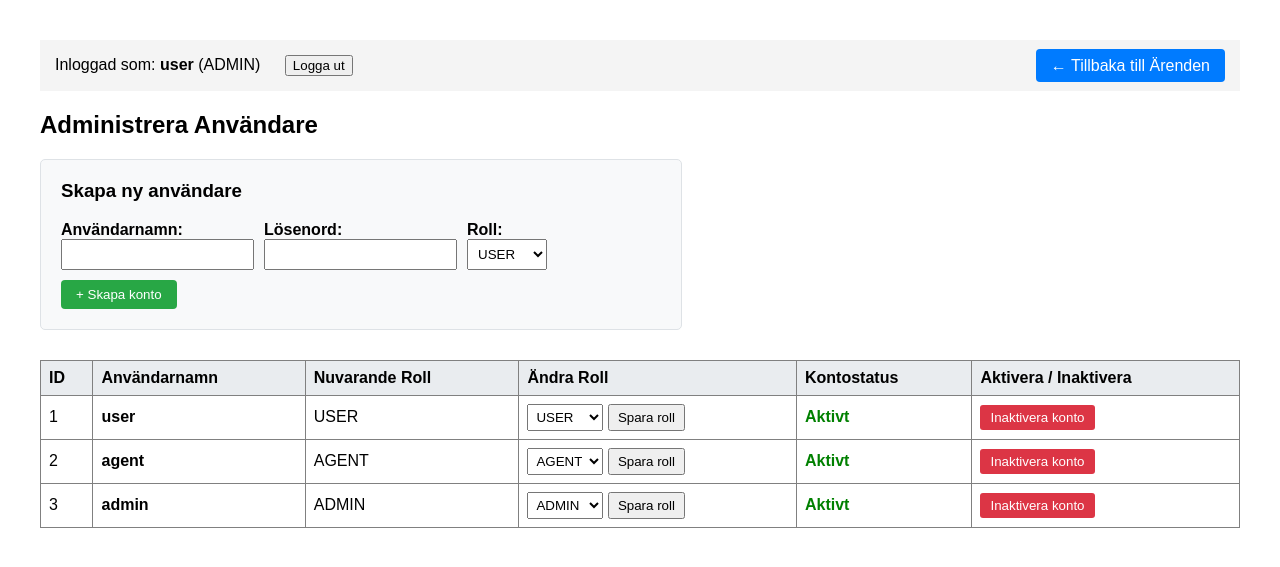
After one commit to lerniajava25/ticket-service, a Spring Boot app: page /admin/users in a window 1280 px wide. The commit adds this page. Shown: the top 567 px of the page. Run offline with Spring Boot 4, Linux system fonts and the light colour scheme; a user stored in the database is signed in; some of the project's set-up classes (security, data sources, template engines, error pages and the like) are left out, and stand-ins take their place; some libraries are stand-ins or nearby versions.

Commit message:
Implement admin role

```diff
--- a/src/main/java/org/example/ticketservice/config/SecurityConfig.java
+++ b/src/main/java/org/example/ticketservice/config/SecurityConfig.java
@@ -20,9 +20,11 @@ public class SecurityConfig {
     @Bean
     public SecurityFilterChain securityFilterChain(HttpSecurity http) throws Exception {
         http
-                .csrf(csrf -> csrf.disable()) // Tillfälligt avstängt för att garantera att inga dolda token-fel kraschar inloggningen
+                .csrf(csrf -> csrf.disable())
                 .authorizeHttpRequests(auth -> auth
                         .requestMatchers("/", "/login", "/error", "/css/**").permitAll()
+                        // Endast ADMIN får komma åt /admin/**
+                        .requestMatchers("/admin/**").hasRole("ADMIN")
                         .anyRequest().authenticated()
                 )
                 .formLogin(form -> form
--- /dev/null
+++ b/src/main/java/org/example/ticketservice/controller/AdminController.java
@@ -0,0 +1,78 @@
+package org.example.ticketservice.controller;
+
+import org.example.ticketservice.model.Role;
+import org.example.ticketservice.model.User;
+import org.example.ticketservice.repository.UserRepository;
+import org.example.ticketservice.security.CustomUserDetails;
+import org.springframework.security.core.annotation.AuthenticationPrincipal;
+import org.springframework.security.crypto.password.PasswordEncoder;
+import org.springframework.stereotype.Controller;
+import org.springframework.ui.Model;
+import org.springframework.web.bind.annotation.*;
+
+@Controller
+@RequestMapping("/admin/users")
+public class AdminController {
+
+    private final UserRepository userRepository;
+    private final PasswordEncoder passwordEncoder;
+
+    public AdminController(UserRepository userRepository, PasswordEncoder passwordEncoder) {
+        this.userRepository = userRepository;
+        this.passwordEncoder = passwordEncoder;
+    }
+
+    // Visa lista över alla användare och formulär för att skapa ny
+    @GetMapping
+    public String listUsers(Model model) {
+        model.addAttribute("users", userRepository.findAll());
+        model.addAttribute("roles", Role.values());
+        return "admin/users";
+    }
+
+    // Skapa en ny användare
+    @PostMapping
+    public String createUser(@RequestParam String username,
+                             @RequestParam String password,
+                             @RequestParam Role role) {
+        if (userRepository.findByUsername(username).isPresent()) {
+            return "redirect:/admin/users?error=UsernameExists";
+        }
+
+        User newUser = User.builder()
+                .username(username)
+                .password(passwordEncoder.encode(password))
+                .role(role)
+                .enabled(true)
+                .build();
+
+        userRepository.save(newUser);
+        return "redirect:/admin/users?success=Created";
+    }
+
+    // Ändra roll på en användare
+    @PostMapping("/{id}/role")
+    public String updateUserRole(@PathVariable Long id, @RequestParam Role role) {
+        User user = userRepository.findById(id)
+                .orElseThrow(() -> new IllegalArgumentException("Ogiltigt användar-ID"));
+        user.setRole(role);
+        userRepository.save(user);
+        return "redirect:/admin/users?success=RoleUpdated";
+    }
+
+    // Aktivera eller inaktivera ett konto
+    @PostMapping("/{id}/toggle-status")
+    public String toggleUserStatus(@PathVariable Long id, @AuthenticationPrincipal CustomUserDetails currentUser) {
+        User user = userRepository.findById(id)
+                .orElseThrow(() -> new IllegalArgumentException("Ogiltigt användar-ID"));
+
+        // Förhindra att admin råkar inaktivera sitt eget konto
+        if (user.getId().equals(currentUser.getUser().getId())) {
+            return "redirect:/admin/users?error=CannotDisableSelf";
+        }
+
+        user.setEnabled(!user.isEnabled());
+        userRepository.save(user);
+        return "redirect:/admin/users?success=StatusUpdated";
+    }
+}
--- a/src/main/java/org/example/ticketservice/model/Role.java
+++ b/src/main/java/org/example/ticketservice/model/Role.java
@@ -1,5 +1,5 @@
 package org.example.ticketservice.model;
 
 public enum Role {
-    USER, AGENT
+    USER, AGENT, ADMIN
 }
--- /dev/null
+++ b/src/main/resources/templates/admin/users.html
@@ -0,0 +1,106 @@
+<!DOCTYPE html>
+<html xmlns:th="http://www.thymeleaf.org" xmlns:sec="http://www.thymeleaf.org/extras/spring-security">
+<head>
+    <meta charset="UTF-8">
+    <title>Adminpanel - Hantera Användare</title>
+</head>
+<body style="font-family: Arial, sans-serif; margin: 40px;">
+
+<header style="background-color: #f4f4f4; padding: 15px; margin-bottom: 20px; display: flex; justify-content: space-between; align-items: center;">
+    <div>
+        Inloggad som: <strong sec:authentication="name"></strong> (ADMIN)
+        <form th:action="@{/logout}" method="post" style="display: inline; margin-left: 20px;">
+            <button type="submit" style="cursor: pointer;">Logga ut</button>
+        </form>
+    </div>
+    <div>
+        <a th:href="@{/tickets}" style="background-color: #007bff; color: white; padding: 8px 15px; text-decoration: none; border-radius: 4px;">
+            ← Tillbaka till Ärenden
+        </a>
+    </div>
+</header>
+
+<h2>Administrera Användare</h2>
+
+<!-- Meddelanden -->
+<div th:if="${param.error != null and param.error[0] == 'UsernameExists'}" style="color: red; background: #ffebe8; padding: 10px; border-radius: 4px; margin-bottom: 15px;">
+    Användarnamnet är redan upptaget!
+</div>
+<div th:if="${param.error != null and param.error[0] == 'CannotDisableSelf'}" style="color: red; background: #ffebe8; padding: 10px; border-radius: 4px; margin-bottom: 15px;">
+    Du kan inte inaktivera ditt eget administratörskonto!
+</div>
+<div th:if="${param.success}" style="color: green; background: #e6f4ea; padding: 10px; border-radius: 4px; margin-bottom: 15px;">
+    Ändringen har sparats!
+</div>
+
+<!-- Formulär för att skapa ny användare -->
+<div style="background-color: #f8f9fa; padding: 20px; border-radius: 5px; border: 1px solid #dee2e6; margin-bottom: 30px; max-width: 600px;">
+    <h3 style="margin-top: 0;">Skapa ny användare</h3>
+    <form th:action="@{/admin/users}" method="post" style="display: flex; gap: 10px; flex-wrap: wrap; align-items: flex-end;">
+        <div>
+            <label><strong>Användarnamn:</strong><br/>
+                <input type="text" name="username" required style="padding: 6px;"/>
+            </label>
+        </div>
+        <div>
+            <label><strong>Lösenord:</strong><br/>
+                <input type="password" name="password" required style="padding: 6px;"/>
+            </label>
+        </div>
+        <div>
+            <label><strong>Roll:</strong><br/>
+                <select name="role" style="padding: 6px;">
+                    <option th:each="r : ${roles}" th:value="${r}" th:text="${r}"></option>
+                </select>
+            </label>
+        </div>
+        <div>
+            <button type="submit" style="background-color: #28a745; color: white; padding: 7px 15px; border: none; border-radius: 4px; cursor: pointer;">
+                + Skapa konto
+            </button>
+        </div>
+    </form>
+</div>
+
+<!-- Tabell med alla användare -->
+<table border="1" style="border-collapse: collapse; width: 100%; text-align: left;">
+    <thead style="background-color: #e9ecef;">
+    <tr>
+        <th style="padding: 8px;">ID</th>
+        <th style="padding: 8px;">Användarnamn</th>
+        <th style="padding: 8px;">Nuvarande Roll</th>
+        <th style="padding: 8px;">Ändra Roll</th>
+        <th style="padding: 8px;">Kontostatus</th>
+        <th style="padding: 8px;">Aktivera / Inaktivera</th>
+    </tr>
+    </thead>
+    <tbody>
+    <tr th:each="u : ${users}">
+        <td style="padding: 8px;" th:text="${u.id}"></td>
+        <td style="padding: 8px;"><strong th:text="${u.username}"></strong></td>
+        <td style="padding: 8px;" th:text="${u.role}"></td>
+        <td style="padding: 8px;">
+            <form th:action="@{/admin/users/{id}/role(id=${u.id})}" method="post" style="display: inline;">
+                <select name="role" style="padding: 4px;">
+                    <option th:each="r : ${roles}" th:value="${r}" th:text="${r}" th:selected="${r == u.role}"></option>
+                </select>
+                <button type="submit" style="padding: 4px 8px; cursor: pointer;">Spara roll</button>
+            </form>
+        </td>
+        <td style="padding: 8px;">
+            <span th:if="${u.enabled}" style="color: green; font-weight: bold;">Aktivt</span>
+            <span th:unless="${u.enabled}" style="color: red; font-weight: bold;">Inaktiverat</span>
+        </td>
+        <td style="padding: 8px;">
+            <form th:action="@{/admin/users/{id}/toggle-status(id=${u.id})}" method="post" style="display: inline;">
+                <button type="submit" th:text="${u.enabled ? 'Inaktivera konto' : 'Aktivera konto'}"
+                        th:style="${u.enabled ? 'background-color: #dc3545; color: white; border: none; padding: 5px 10px; border-radius: 3px; cursor: pointer;' : 'background-color: #28a745; color: white; border: none; padding: 5px 10px; border-radius: 3px; cursor: pointer;'}">
+                </button>
+            </form>
+        </td>
+    </tr>
+    </tbody>
+</table>
+
+</body>
+</html>
```
Also changed, not shown: src/main/java/org/example/ticketservice/config/DataInitializer.java (+18 -3 lines), src/main/java/org/example/ticketservice/controller/TicketController.java (+25 -3 lines), src/main/resources/application.properties (+8 -1 lines), src/main/resources/templates/tickets/detail.html (+7 -9 lines), src/main/resources/templates/tickets/list.html (+18 -5 lines), README.md (added), 2 other files.
